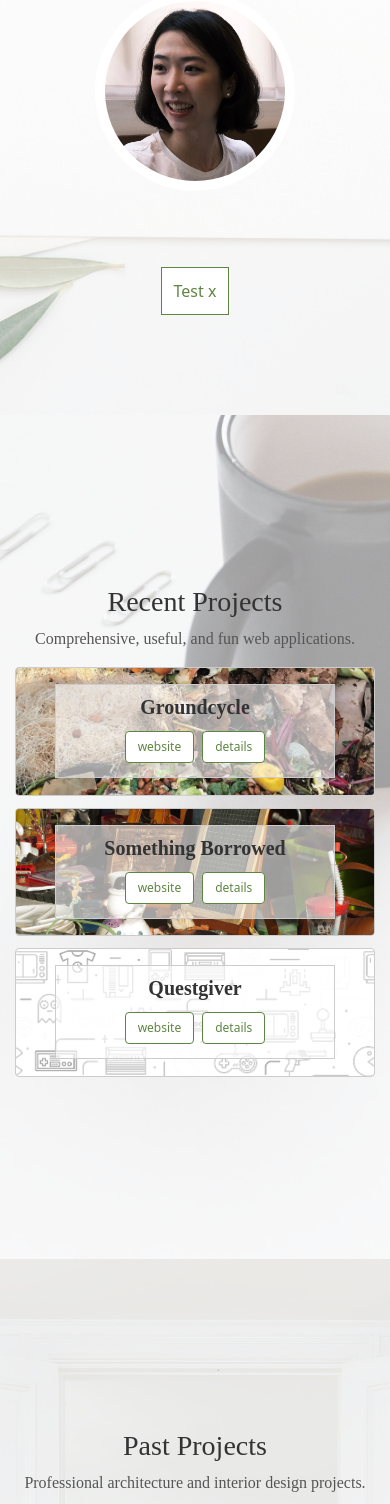
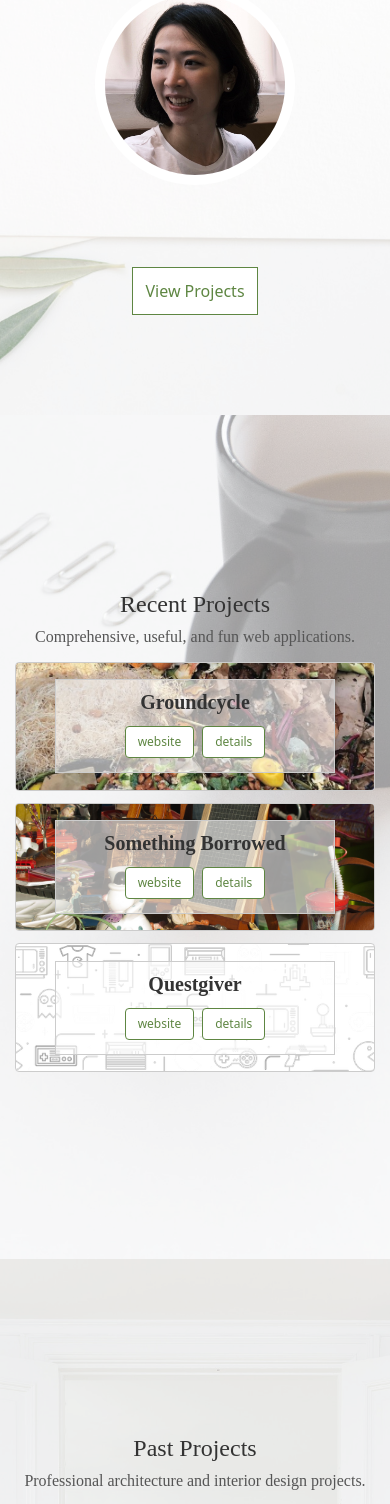
Before and after one commit to hojungt/hojungt.github.io, a React (Create React App) app: page /#/ in a window 390 px wide. Shown: the part 429-1933 px from the top of the page. Built offline with nearby package versions, Linux system fonts and the light colour scheme.

Commit message:
navbar collapse test

```diff
--- a/src/components/NavAnimated/index.js
+++ b/src/components/NavAnimated/index.js
@@ -1,14 +1,37 @@
 // React
-import React, { useState } from 'react';
+import React, { useState, useRef, useEffect } from 'react';
 import { Nav, Navbar } from 'react-bootstrap';
 
 // npm
 import { NavHashLink } from 'react-router-hash-link';
 
+// https://stackoverflow.com/questions/32553158/detect-click-outside-react-component
+function useOutsideAlerter(ref) {
+    useEffect(()=> {
+        function handleClickOuside(event) {
+            if (ref.current && !ref.current.contains(event.target)) {
+                alert ("outside clicked");
+            }
+        }
+        // Bind the event listener
+        document.addEventListener("mousedown", handleClickOuside);
+        return () => {
+            // Unbind event listener on return
+            document.removeEventListener("mousedown", handleClickOuside);
+        };
+    }, [ref]);
+}
+
 export default function NavMain() {
 
+    // collapse Navbar on NavHashLink click
+    const [expanded, setExpanded] = useState(false);
+
+    const wrapperRef = useRef(null);
+    useOutsideAlerter(wrapperRef);
+
     return (
-        <Navbar collapseOnSelect="true" fixed="top" expand="sm" className="header custom-animation">
+        <Navbar ref={wrapperRef} expanded={expanded} fixed="top" expand="sm" className="header custom-animation">
             <Navbar.Brand href="/" className="custom-animation">
                 <img
                     src="/logo_RT.png"
@@ -17,13 +40,14 @@ export default function NavMain() {
                     alt="logo_RT"
                 />
             </Navbar.Brand>
-            <Navbar.Toggle aria-controls="responsive-navbar-nav" />
+            <Navbar.Toggle onClick={() => setExpanded(expanded ? false : "expanded")} aria-controls="responsive-navbar-nav" />
             <Navbar.Collapse className="custom-animation" id="nav-main">
             <Nav className="ml-auto custom-animation">
                 <NavHashLink
                     to="/#recent-projects"
                     className="nav-link"
                     activeClassName="nav-link-active"
+                    onClick={() => setExpanded(false)}
                 >
                     Recent Projects
                 </NavHashLink>
@@ -31,6 +55,7 @@ export default function NavMain() {
                     to="/#past-projects"
                     className="nav-link"
                     activeClassName="nav-link-active"
+                    onClick={() => setExpanded(false)}
                 >
                     Past Projects
                 </NavHashLink>
@@ -38,6 +63,7 @@ export default function NavMain() {
                     to="/#about"
                     className="nav-link"
                     activeClassName="nav-link-active"
+                    onClick={() => setExpanded(false)}
                 >
                     About
                 </NavHashLink>
@@ -45,6 +71,7 @@ export default function NavMain() {
                     to="/#contact"
                     className="nav-link"
                     activeClassName="nav-link-active"
+                    onClick={() => setExpanded(false)}
                 >
                     Contact
                 </NavHashLink>
--- a/src/index.css
+++ b/src/index.css
@@ -60,6 +60,11 @@ h2 {
   font-size: 24px;
   color: #333333;
   margin-bottom: 16px;
+}
+
+h2.main {
+  color: #555555;
+  font-size: 16px;
 }
 
 h2.about {
@@ -188,6 +193,9 @@ i.skill {
 
 @media screen and (max-width: 576px) {
 
+  h1 {
+    font-size: 24px ;
+  }
   p.detail {
     font-size: 13px;
   }
--- a/src/section/Main/index.js
+++ b/src/section/Main/index.js
@@ -33,11 +33,11 @@ export default function Main() {
             </div>
             <div id="btn-div-main">
                 <HashLink
-                    smooth to="#recent-projects"
+                    to="#recent-projects"
                     role="button"
                     id="btn-main"
                 >
-                    Test x
+                    View Projects
                 </HashLink>
             </div>
         </div>
--- a/src/section/PastProjects/index.js
+++ b/src/section/PastProjects/index.js
@@ -15,8 +15,8 @@ export default function PastProjects() {
                 <div className="container h-100" id="past-projects">
                     <div className="row h-100 justify-content-center align-items-center" align="center">
                         <div className="col-12">
-                        <h1>Past Projects</h1>
-                        <p>Professional architecture and interior design projects.</p>
+                            <h1>Past Projects</h1>
+                            <h2 className="main">Professional architecture and interior design projects.</h2>
                             <div className="row justify-content-center">
                                 { imagesArch.map((image) => (
                                     <div className={`col-12 col-sm-6 col-md-4 col-lg-4 div-card ` + image.className} key={image.id} id={image.id}>
@@ -42,7 +42,7 @@ export default function PastProjects() {
                 </div>
                 <div id="btn-div-more">
                     <HashLink
-                        smooth to="#past-projects-more"
+                        to="#past-projects-more"
                         className="btn"
                         id="btn-more"
                     >
@@ -56,7 +56,7 @@ export default function PastProjects() {
                     <div className="row h-100 justify-content-center align-items-center" align="center">
                         <div className="col-12">
                         <h1>and more...</h1>
-                        <p>Creative projects in various media.</p>
+                        <h2 className="main">Creative projects in various media.</h2>
                         <div className="row justify-content-center">
                             { imagesOther.map((image) => (
                                 <div className={`col-12 col-sm-6 col-md-4 col-lg-4 div-card ` + image.className} key={image.id} id={image.id}>
@@ -83,7 +83,7 @@ export default function PastProjects() {
                 </div>
                 {/* <div id="btn-div-more">
                     <HashLink
-                        smooth to="#past-projects"
+                        to="#past-projects"
                         className="btn"
                         id="btn-more"
                     >
--- a/src/section/RecentProjects/index.js
+++ b/src/section/RecentProjects/index.js
@@ -13,8 +13,8 @@ export default function RecentProjects() {
             <div className="container h-100" id="recent-projects">
                 <div className="row h-100 justify-content-center align-items-center" align="center">
                     <div className="col-12">
-                    <h1>Recent Projects</h1>
-                    <p>Comprehensive, useful, and fun web applications.</p>
+                        <h1>Recent Projects</h1>
+                        <h2 className="main">Comprehensive, useful, and fun web applications.</h2>
                         <div className="row justify-content-center">
                             { imagesCode.map((image) => (
                                 <div className={`col-12 col-sm-6 col-md-4 col-lg-4 div-card ` + image.className} key={image.id} id={image.id}>
@@ -44,7 +44,6 @@ export default function RecentProjects() {
                                 </div>
                             ))}
                         </div>
-
                     </div>
                 </div>
             </div>
```
